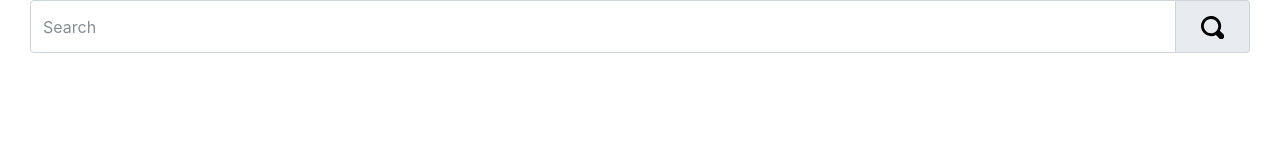
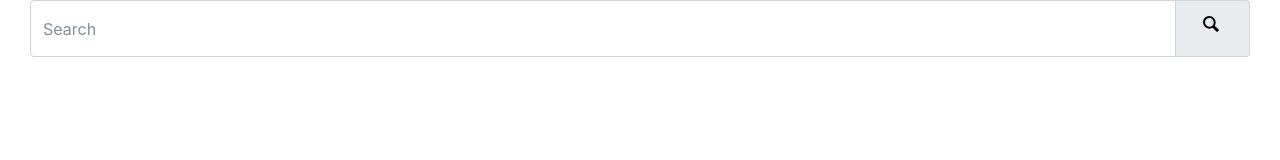
Before and after one commit to ryanvaness/search-powercode-customers, a React (Create React App) app: page / in a window 1280 px wide. Shown: the top 160 px of the page. Built offline with nearby package versions, Linux system fonts and the light colour scheme.

Commit message:
adds icon class and other things

```diff
--- a/src/App.js
+++ b/src/App.js
@@ -1,6 +1,6 @@
 import React from "react";
 import Search from "./components/search";
-import Customers from "./components/customers";
+import Powercodes from "./components/powercodes";
 
 class App extends React.Component {
     constructor(props) {
@@ -29,7 +29,7 @@ class App extends React.Component {
         return (
             <div className="container-fluid">
                 <Search submit={this.submit} />
-                <Customers customers={this.state.results} />
+                <Powercodes powercodes={this.state.results} />
             </div>
         );
     }
--- a/src/components/customers.js
+++ b/src/components/customers.js
@@ -1,19 +1,63 @@
 import React from "react";
-import PropTypes from "prop-types";
+import Icon from "./icon";
 
-const Customers = function Customers(props) {
-    const { customers } = props;
-    return (
-        <div className="row">
-            <div className="col-md-12">
-                <div id="customers">{customers.map(v => console.log(v))}</div>
+class Customers extends React.Component {
+    constructor(props) {
+        super(props);
+        this.state = {
+            powercode: props
+        };
+    }
+
+    state = {};
+
+    render() {
+        return (
+            <div className="pcInstance panel panel-primary">
+                <div className="panel-heading">
+                    <h3 className="panel-title">Customers from</h3>
+                    <div className="pull-right">
+                        <span
+                            className="clickable filter"
+                            title="Toggle table filter"
+                            onClick={this.toggleFilter}
+                        >
+                            <Icon name="funnel" fill="#111" size="23" />
+                        </span>
+                    </div>
+                </div>
+                <div className="panel-body">
+                    <input
+                        type="text"
+                        className="filter-table form-control"
+                        id="customer-table-filter"
+                        placeholder="Filter Customers"
+                    />
+                </div>
+                <table className="table table-hover">
+                    <thead>
+                        <tr>
+                            <th>ID</th>
+                            <th>Name</th>
+                            <th>Address 1</th>
+                            <th>City</th>
+                        </tr>
+                    </thead>
+                    <tbody>
+                        <tr className="search-sf">
+                            <td className="text-muted" colSpan="4">
+                                No entries found.
+                            </td>
+                        </tr>
+                    </tbody>
+                </table>
             </div>
-        </div>
-    );
-};
+        );
+    }
+}
 
 Customers.propTypes = {
-    customers: PropTypes.arrayOf(PropTypes.object).isRequired
+    // customers: PropTypes.object.isRequired
 };
 
 export default Customers;
--- /dev/null
+++ b/src/components/icon.js
@@ -0,0 +1,40 @@
+import React from "react";
+import PropTypes from "prop-types";
+
+const icons = {
+    funnel:
+        "M10,1C5.092,1,2,2.512,2,4.001v2c0,0.918,6,6,6,6v6c-0.001,0.684,1,1,2,1s2.001-0.316,2-1v-6 c0,0,6-5.082,6-6v-2C18,2.512,14.908,1,10,1z M10,6.123C6.409,6.122,3.862,4.79,3.862,4.292C3.86,3.797,6.41,2.461,10,2.463 c3.59-0.002,6.14,1.334,6.138,1.828C16.138,4.79,13.591,6.122,10,6.123z",
+    "magnifying-glass":
+        "M17.545,15.467l-3.779-3.779c0.57-0.935,0.898-2.035,0.898-3.21c0-3.417-2.961-6.377-6.378-6.377  C4.869,2.1,2.1,4.87,2.1,8.287c0,3.416,2.961,6.377,6.377,6.377c1.137,0,2.2-0.309,3.115-0.844l3.799,3.801  c0.372,0.371,0.975,0.371,1.346,0l0.943-0.943C18.051,16.307,17.916,15.838,17.545,15.467z M4.004,8.287  c0-2.366,1.917-4.283,4.282-4.283c2.366,0,4.474,2.107,4.474,4.474c0,2.365-1.918,4.283-4.283,4.283  C6.111,12.76,4.004,10.652,4.004,8.287z"
+};
+
+const Icon = function Powercodes(props) {
+    const { name, fill, stroke, size } = props;
+    return (
+        <svg
+            xmlns="http://www.w3.org/2000/svg"
+            width={`${size}px`}
+            height={`${size}px`}
+            viewBox={`0 0 ${size} ${size}`}
+            fill={fill}
+            stroke={stroke}
+        >
+            <path d={icons[name]} />
+        </svg>
+    );
+};
+
+Icon.propTypes = {
+    name: PropTypes.string.isRequired,
+    fill: PropTypes.string,
+    stroke: PropTypes.string,
+    size: PropTypes.string
+};
+
+Icon.defaultProps = {
+    fill: "#000",
+    stroke: "transparent",
+    size: "20"
+};
+
+export default Icon;
--- /dev/null
+++ b/src/components/powercodes.js
@@ -0,0 +1,24 @@
+import React from "react";
+import PropTypes from "prop-types";
+import Customers from "./customers";
+
+const Powercodes = function Powercodes(props) {
+    const { powercodes } = props;
+    return (
+        <div className="row">
+            <div className="col-md-12">
+                <div id="powercodes">
+                    {powercodes.map(v => (
+                        <Customers key={v.name} powercode={v} />
+                    ))}
+                </div>
+            </div>
+        </div>
+    );
+};
+
+Powercodes.propTypes = {
+    powercodes: PropTypes.arrayOf(PropTypes.object).isRequired
+};
+
+export default Powercodes;
--- a/src/components/search.js
+++ b/src/components/search.js
@@ -1,6 +1,6 @@
 import React from "react";
 import PropTypes from "prop-types";
-import magGlass from "../images/magnifying-glass.svg";
+import Icon from "./icon";
 
 class Search extends React.Component {
     state = {
@@ -46,11 +46,7 @@ class Search extends React.Component {
                                     className="btn btn-default"
                                     style={{ background: "transparent" }}
                                 >
-                                    <img
-                                        src={magGlass}
-                                        style={{ height: 23 }}
-                                        alt="Search"
-                                    />
+                                    <Icon name="magnifying-glass" size="23" />
                                 </button>
                             </span>
                         </div>
```
Also changed, not shown: src/images/funnel.svg (added).
